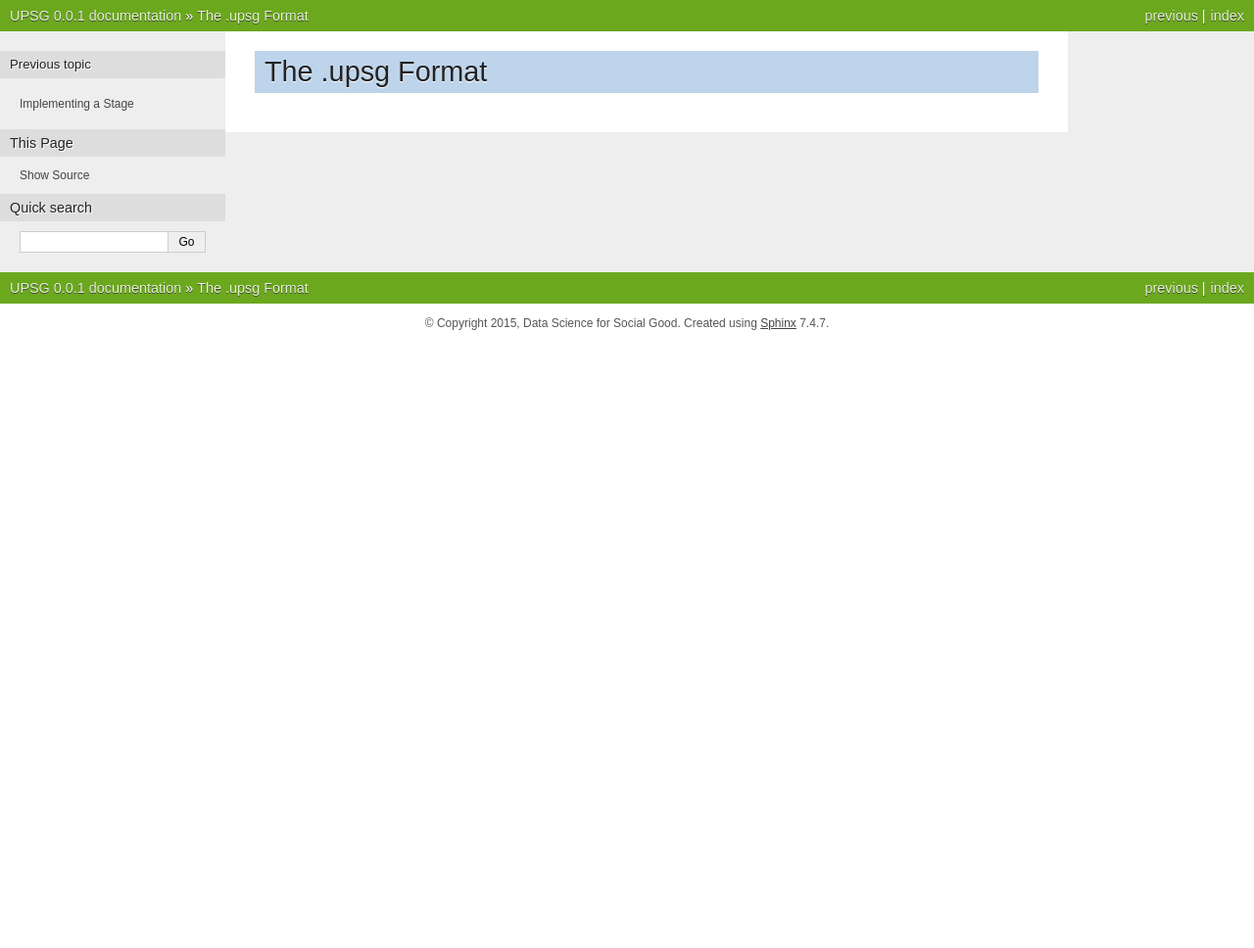
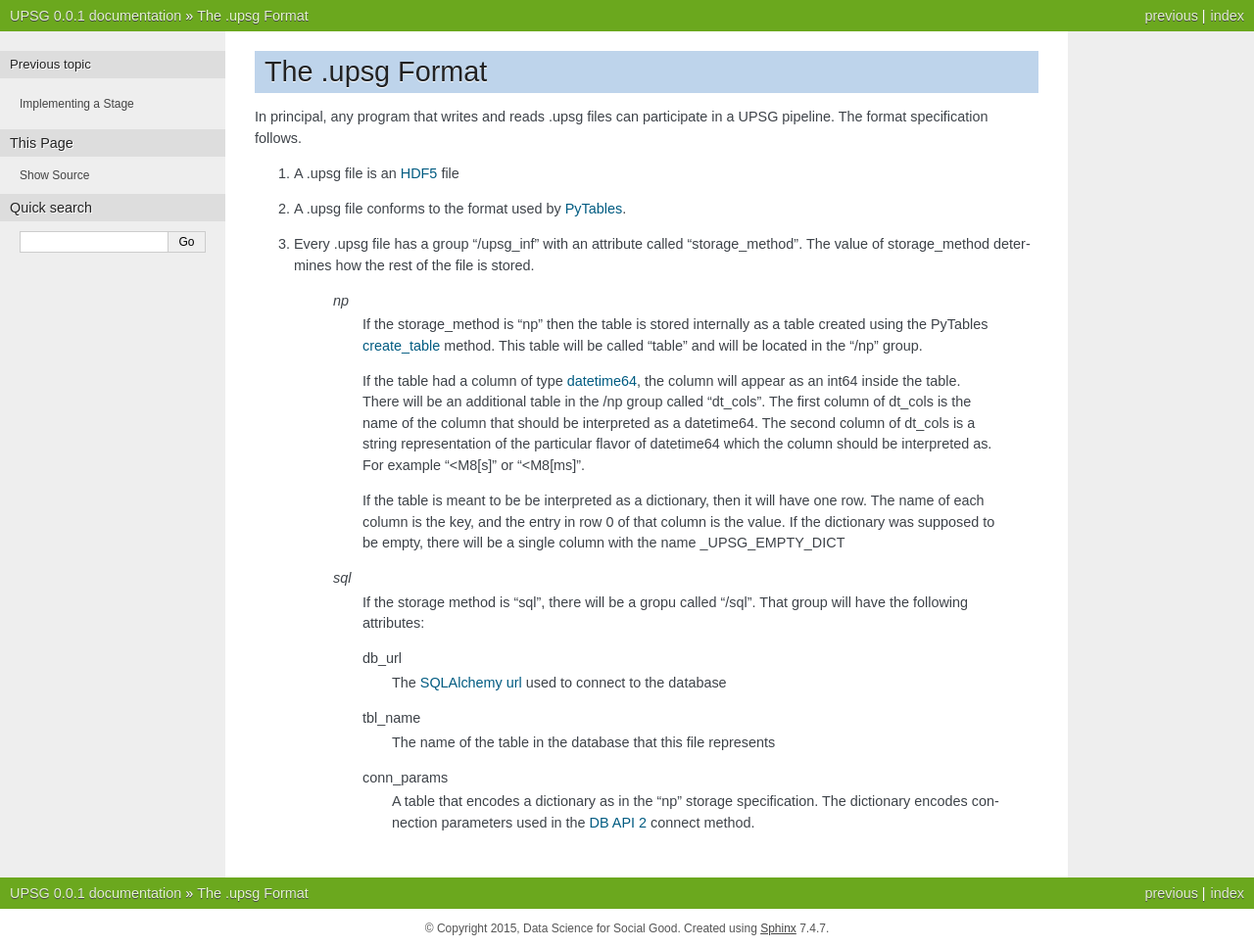
Before and after one commit to dssg/UPSG, a Sphinx documentation site: the page built from doc/file_format.rst, in a window 1280 px wide. Shown: the whole page at 98% size. Built offline with Sphinx 7.4.7, drawn with Linux system fonts in a browser that asks for light colours; pages that are not in the unit, such as notebooks, are missing from menus; before the commit the page ends 900 px from its top, so only the background shows below that.

Commit message:
more writingmake html

```diff
--- a/doc/file_format.rst
+++ b/doc/file_format.rst
@@ -1,3 +1,50 @@
 ================
 The .upsg Format
 ================
+In principal, any program that writes and reads .upsg files can participate
+in a UPSG pipeline. The format specification follows.
+
+1. A .upsg file is an `HDF5 <https://www.hdfgroup.org/HDF5/>`_ file
+2. A .upsg file conforms to the format used by
+   `PyTables <http://www.pytables.org/usersguide/file_format.html>`_.
+3. Every .upsg file has a group "/upsg_inf" with an attribute called
+   "storage_method". The value of storage_method determines how the rest
+   of the file is stored.
+
+    *np*
+        If the storage_method is "np" then the table is stored internally as
+        a table created using the PyTables
+        `create_table <http://www.pytables.org/usersguide/libref/file_class.html?highlight=file#tables.File.create_table>`_
+        method. This table will be called "table" and will be located in the
+        "/np" group.
+
+        If the table had a column of type
+        `datetime64 <http://docs.scipy.org/doc/numpy/reference/arrays.datetime.html>`_,
+        the column will appear as an int64 inside the table. There will be an
+        additional table in the /np group called "dt_cols". The first column
+        of dt_cols is the name of the column that should be interpreted as a
+        datetime64. The second column of dt_cols is a string representation
+        of the particular flavor of datetime64 which the column should be
+        interpreted as. For example "<M8[s]" or "<M8[ms]".
+
+        If the table is meant to be be interpreted as a dictionary, then it
+        will have one row. The name of each column is the key, and the entry
+        in row 0 of that column is the value. If the dictionary was supposed
+        to be empty, there will be a single column with the name
+        _UPSG_EMPTY_DICT
+
+    *sql*
+        If the storage method is "sql", there will be a gropu called "/sql".
+        That group will have the following attributes:
+
+        db_url
+            The
+            `SQLAlchemy url <http://docs.sqlalchemy.org/en/latest/core/engines.html>`_
+            used to connect to the database
+        tbl_name
+            The name of the table in the database that this file represents
+        conn_params
+            A table that encodes a dictionary as in the "np" storage
+            specification. The dictionary encodes connection parameters used
+            in the `DB API 2 <https://www.python.org/dev/peps/pep-0249/>`_
+            connect method.
```
